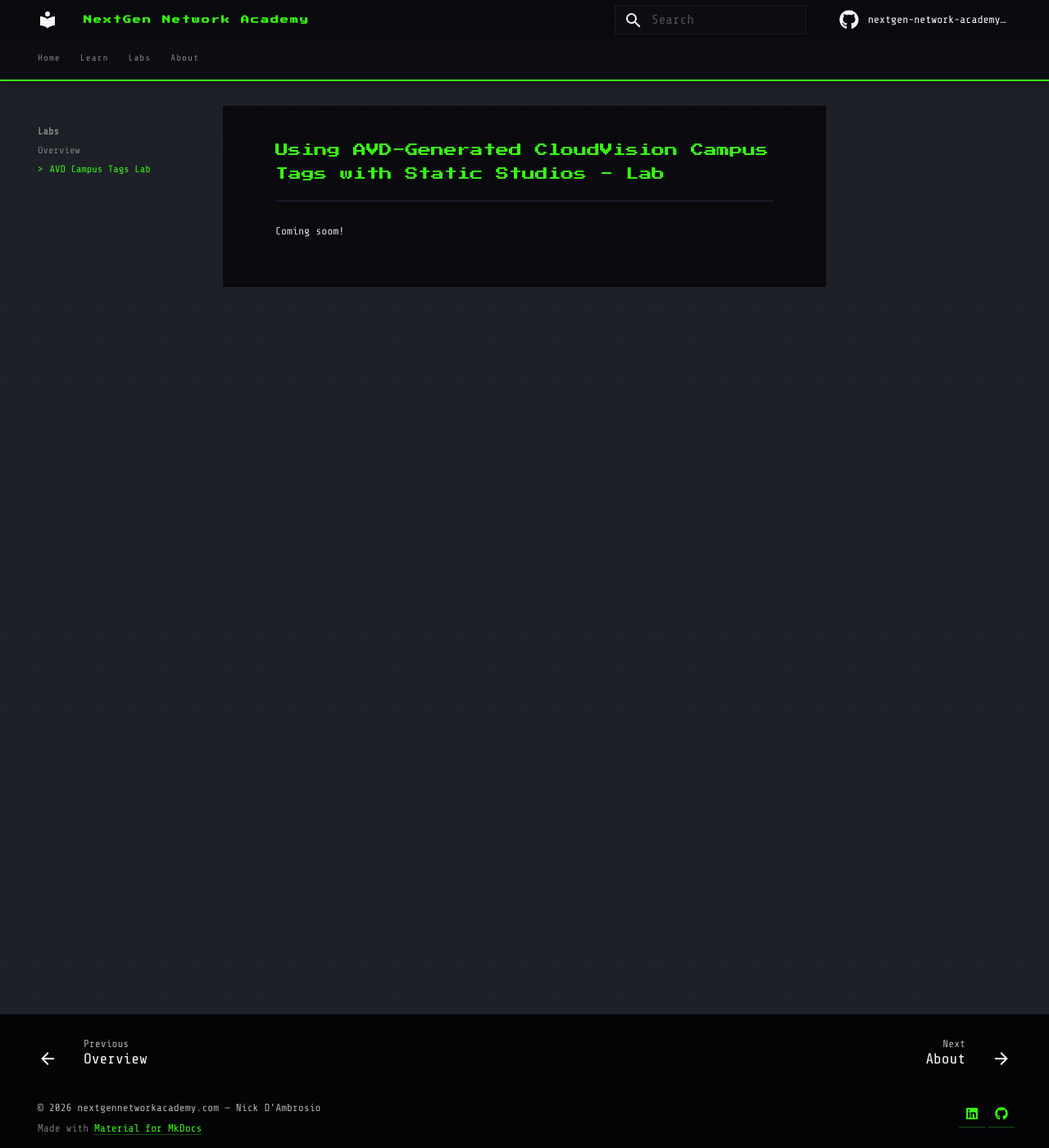
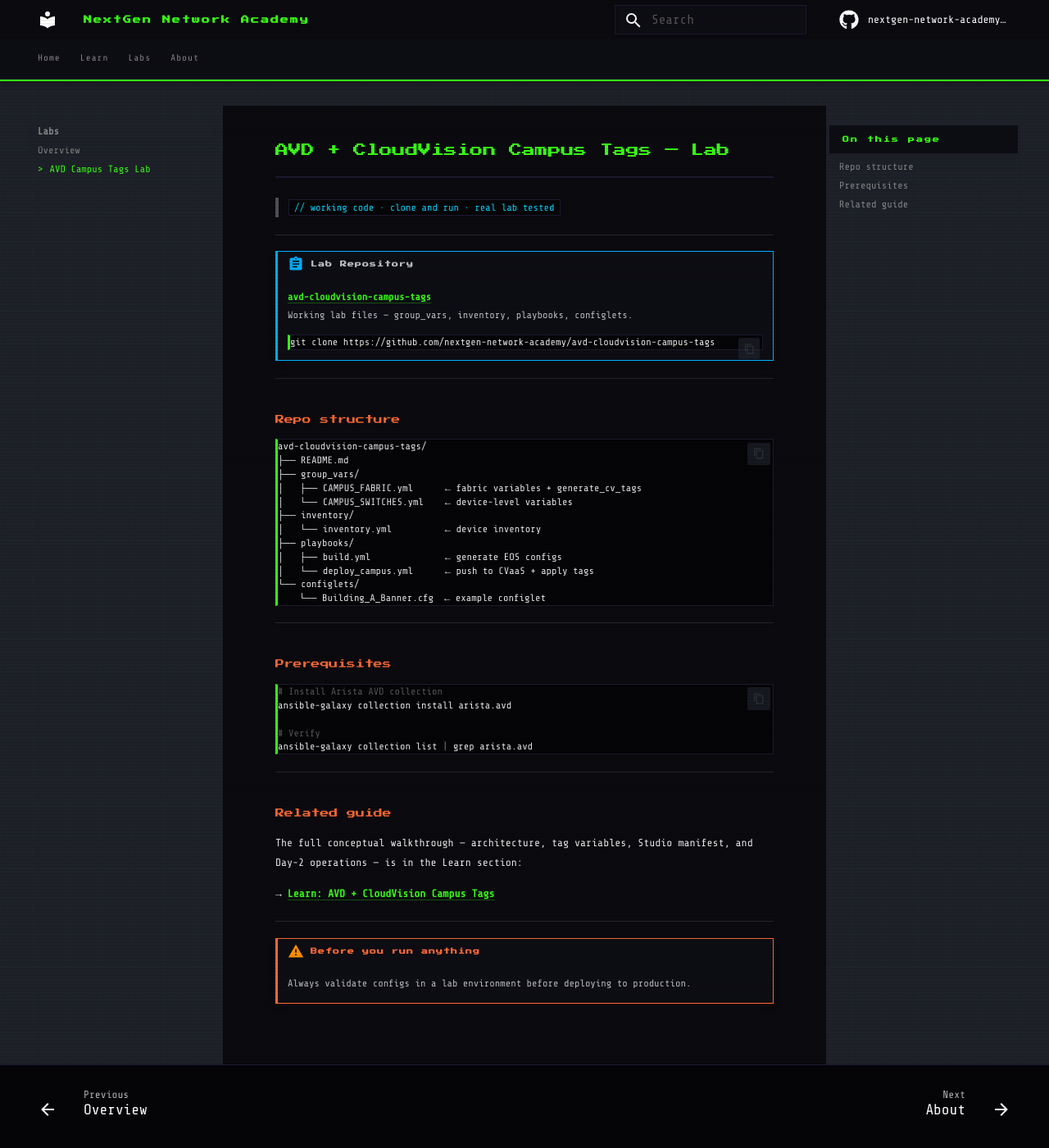
Before and after one commit to nextgen-network-academy/ngna-content, an MkDocs documentation site: the page built from docs/labs/avd-campus-tags/index.md, in a window 1280 px wide and 1400 px high. Shown: the whole window at 82% size. Built offline with MkDocs 1.6.1 and Material for MkDocs 9.7.7, drawn with Linux system fonts in a browser that asks for light colours; comment, search, counter and statistics services are not loaded.

Commit message:
update labs | avd-campus-tag reference to git repo

````diff
--- a/docs/labs/avd-campus-tags/index.md
+++ b/docs/labs/avd-campus-tags/index.md
@@ -1,3 +1,58 @@
-# Using AVD-Generated CloudVision Campus Tags with Static Studios - Lab
+# AVD + CloudVision Campus Tags — Lab
 
-Coming soom!
+> `// working code · clone and run · real lab tested`
+
+---
+
+!!! abstract "Lab Repository"
+    **[avd-cloudvision-campus-tags](https://github.com/nextgen-network-academy/avd-cloudvision-campus-tags)**
+    Working lab files — group_vars, inventory, playbooks, configlets.
+
+    ```bash
+    git clone https://github.com/nextgen-network-academy/avd-cloudvision-campus-tags
+    ```
+
+---
+
+## Repo structure
+
+```
+avd-cloudvision-campus-tags/
+├── README.md
+├── group_vars/
+│   ├── CAMPUS_FABRIC.yml      ← fabric variables + generate_cv_tags
+│   └── CAMPUS_SWITCHES.yml    ← device-level variables
+├── inventory/
+│   └── inventory.yml          ← device inventory
+├── playbooks/
+│   ├── build.yml              ← generate EOS configs
+│   └── deploy_campus.yml      ← push to CVaaS + apply tags
+└── configlets/
+    └── Building_A_Banner.cfg  ← example configlet
+```
+
+---
+
+## Prerequisites
+
+```bash
+# Install Arista AVD collection
+ansible-galaxy collection install arista.avd
+
+# Verify
+ansible-galaxy collection list | grep arista.avd
+```
+
+---
+
+## Related guide
+
+The full conceptual walkthrough — architecture, tag variables, Studio manifest,
+and Day-2 operations — is in the Learn section:
+
+→ **[Learn: AVD + CloudVision Campus Tags](../../learn/gitops/avd-campus-tags/index.md)**
+
+---
+
+!!! warning "Before you run anything"
+    Always validate configs in a lab environment before deploying to production.
````
